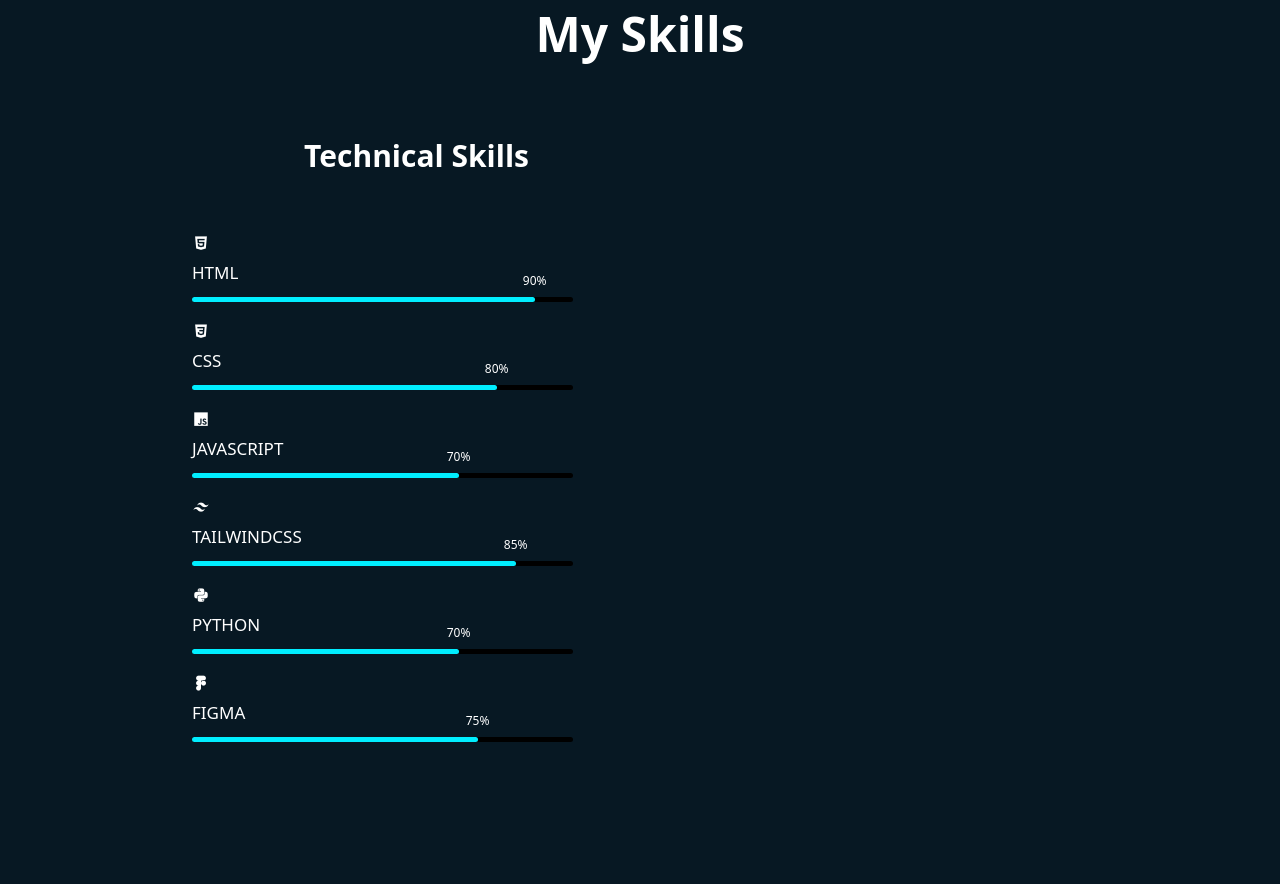
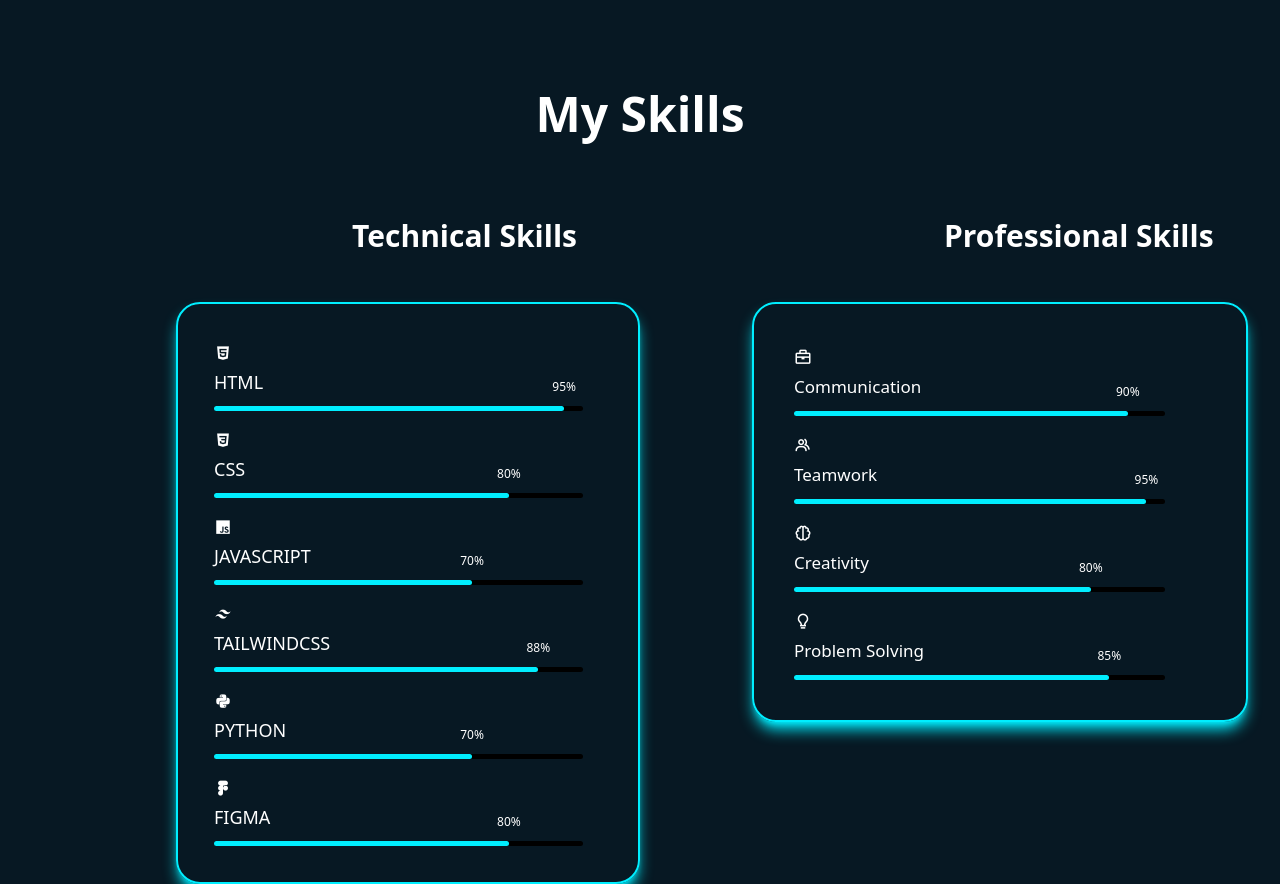
Before and after one commit to kunalkoli24/Portfolio, a website built with Vite: page index.html in a window 1280 px wide. Shown: the part 1900-2784 px from the top of the page. Before the commit the page ends 2642 px from the top, so only its background shows below. Built offline with nearby package versions, Linux system fonts and the light colour scheme.

Commit message:
my skills

```diff
--- a/index.html
+++ b/index.html
@@ -20,7 +20,7 @@
             <ul class="navbar  flex items-center space-x-20 font-semibold ml-[340px] text-2xl font-mono  ">
                 <li class="nav-link transform transition-transform duration-300 hover:scale-110 hover:text-[#0ef]"><a href="#home" style="--i:1;">Home</a></li>
                 <li class="nav-link transform transition-transform duration-300 hover:scale-110 hover:text-[#0ef]"><a href="#about-me" style="--i:2;">About Me</a></li>
-                <li class="nav-link transform transition-transform duration-300 hover:scale-110 hover:text-[#0ef]"><a href="#" style="--i:3;">My Skills</a></li>
+                <li class="nav-link transform transition-transform duration-300 hover:scale-110 hover:text-[#0ef]"><a href="#skills" style="--i:3;">My Skills</a></li>
                 <li class="nav-link transform transition-transform duration-300 hover:scale-110 hover:text-[#0ef]"><a href="#" style="--i:4;">Projects</a></li>
                 <li class="nav-link transform transition-transform duration-300 hover:scale-110 hover:text-[#0ef]"><a href="#" style="--i:5;">Contact</a></li>
             </ul>
@@ -106,13 +106,15 @@
 
 <!-- My Skills section  -->
 
-<section>
-    <p class="text-center font-bold text-5xl mt-36">My Skills</p>
+<section id="skills">
+    <p class="text-center font-bold text-5xl mt-36 pt-[5rem]">My Skills</p>
 
-    <div>
-        <div>
-            <p class="ml-[19rem] mt-20 font-bold text-3xl">Technical Skills</p>
-            <div class="ml-48 mt-14 text-lg space-y-4">
+    <div class="flex justify-center">
+
+        <!-- Technical Skills -->
+        <div class="w-[50%]">
+            <p class="ml-[22rem] mt-20 font-bold text-3xl">Technical Skills</p>
+            <div class="ml-44 p-9 mt-12 text-lg space-y-4 border-2 border-[#0ef] rounded-3xl shadow-[#0ef] shadow-lg">
 
                 <div class="tech-bars">
                     <div class="bar"><i class='bx bxl-html5'></i></div>
@@ -120,10 +122,9 @@
                         <span>HTML</span>
                     </div>
                     <div class="progress-line html">
-                        <span data-percentage="90%"></span>
+                        <span data-percentage="95%"></span>
                     </div>
                 </div>
-
 
                 <div class="tech-bars">
                     <div class="bar"><i class='bx bxl-css3'></i></div>
@@ -151,7 +152,7 @@
                         <span>TAILWINDCSS</span>
                     </div>
                     <div class="progress-line tailwind-css">
-                        <span data-percentage="85%"></span>
+                        <span data-percentage="88%"></span>
                     </div>
                 </div>
 
@@ -171,14 +172,60 @@
                         <span>FIGMA</span>
                     </div>
                     <div class="progress-line figma">
-                        <span data-percentage="75%"></span>
+                        <span data-percentage="80%"></span>
                     </div>
                 </div>
             </div>
         </div>
+
+        <!-- Professional Skills -->
+        <div class="w-[50%]"> <!-- Set width to half -->
+            <p class="ml-[19rem] mt-20 font-bold text-3xl">Professional Skills</p>
+            <div class="ml-28 mr-8 p-10 mt-12 text-lg space-y-4 border-2 border-[#0ef] rounded-3xl shadow-[#0ef] shadow-lg">
+
+                <div class="prof-bars">
+                    <div class="bar"><i class='bx bx-briefcase'></i></div>
+                    <div class="info">
+                        <span>Communication</span>
+                    </div>
+                    <div class="prof-progress-line communication">
+                        <span data-percentage="90%"></span>
+                    </div>
+                </div>
+
+                <div class="prof-bars">
+                    <div class="bar"><i class='bx bx-group'></i></div>
+                    <div class="info">
+                        <span>Teamwork</span>
+                    </div>
+                    <div class="prof-progress-line teamwork">
+                        <span data-percentage="95%"></span>
+                    </div>
+                </div>
+
+                <div class="prof-bars">
+                    <div class="bar"><i class='bx bx-brain'></i></div>
+                    <div class="info">
+                        <span>Creativity</span>
+                    </div>
+                    <div class="prof-progress-line time-management">
+                        <span data-percentage="80%"></span>
+                    </div>
+                </div>
+
+                <div class="prof-bars">
+                    <div class="bar"><i class='bx bx-bulb'></i></div>
+                    <div class="info">
+                        <span>Problem Solving</span>
+                    </div>
+                    <div class="prof-progress-line problem-solving">
+                        <span data-percentage="85%"></span>
+                    </div>
+                </div>
+            </div>
+        </div>
+
     </div>
-
-</section>
 
 
 <script src="script.js"></script>
--- a/script.js
+++ b/script.js
@@ -21,17 +21,37 @@
 Animation(typingtext[0]);
 
 // Active navbar links
-
-
 const navLinks = document.querySelectorAll('.nav-link');
 
-// Loop for each link
 navLinks.forEach(link => {
     link.addEventListener('click', function() {
-        // Remove 'active' class from all links
+// Remove 'active' class from all links
         navLinks.forEach(item => item.classList.remove('text-[#0ef]' ));
-
-        // Add 'active' class to the clicked link
         this.classList.add('text-[#0ef]');
     });
 });
+
+// technical skill
+function updateTechnicalSkills() {
+    const techProgressBars = document.querySelectorAll('.tech-bars .progress-line span');
+
+    techProgressBars.forEach(bar => {
+        const percentage = bar.getAttribute('data-percentage');
+        bar.style.width = percentage;
+    });
+}
+
+document.addEventListener('DOMContentLoaded', updateTechnicalSkills);
+
+
+// proff skill
+
+function updateProgressBars() {
+    const progressBars = document.querySelectorAll('.prof-progress-line span');
+
+    progressBars.forEach(bar => {
+        const percentage = bar.getAttribute('data-percentage');
+        bar.style.width = percentage;
+    });
+}
+document.addEventListener('DOMContentLoaded', updateProgressBars);
--- a/style.css
+++ b/style.css
@@ -59,38 +59,13 @@
 }
 
 
-
-.tech-bars .bar:first-child {
-    margin-top: 0;
-}
-
-.tech-bars .bar:last-child {
-    margin-bottom: 0;
-}
-
-.tech-bars .info {
-    margin-bottom: 5px;
-}
-
-.tech-bars .info span {
-    font-size: 17px;
-    font-weight: 500;
-
-
-    opacity: 1;
-    display: inline-block;
-
-}
-
-
-
+/* technical skill  */
 .tech-bars .progress-line {
     position: relative;
     border-radius: 10px;
-    width: 35%;
+    width: 95%;
     height: 5px;
     background-color: #000;
-    transform: scaleX(1);
     margin-top: 10px;
 }
 
@@ -106,7 +81,7 @@
 .tech-bars .progress-line span::after {
     content: attr(data-percentage);
     position: absolute;
-    top: -30px;
+    top: -33px;
     right: 0;
     font-size: 12px;
     color: #fff;
@@ -114,34 +89,45 @@
 }
 
 
+/* proff skill  */
 
-.progress-line.html span {
+.prof-bars .prof-progress-line {
+    position: relative;
+    border-radius: 10px;
     width: 90%;
+    height: 5px;
+    background-color: #000;
+    margin-top: 10px;
 }
 
-.progress-line.css span {
-    width: 80%;
+.prof-bars .prof-progress-line span {
+    height: 100%;
+    background-color: #0ef;
+    position: absolute;
+    border-radius: 10px;
+    width: 0%;
+    transition: width 1s ease-in-out;
 }
 
-.progress-line.javascript span {
-    width: 70%;
+.prof-bars .prof-progress-line span::after {
+    content: attr(data-percentage);
+    position: absolute;
+    top: -33px;
+    right: -12px;
+    font-size: 12px;
+    color: #fff;
+    white-space: nowrap;
 }
 
-.progress-line.tailwind-css span {
-    width: 85%;
+.prof-bars .info {
+    margin-bottom: 5px;
 }
 
-.progress-line.python span {
-    width: 70%;
+.prof-bars .info span {
+    font-size: 17px;
+    font-weight: 500;
+    display: inline-block;
 }
-
-.progress-line.figma span {
-    width: 75%;
-}
-
-
-
-
 
 
 
```
